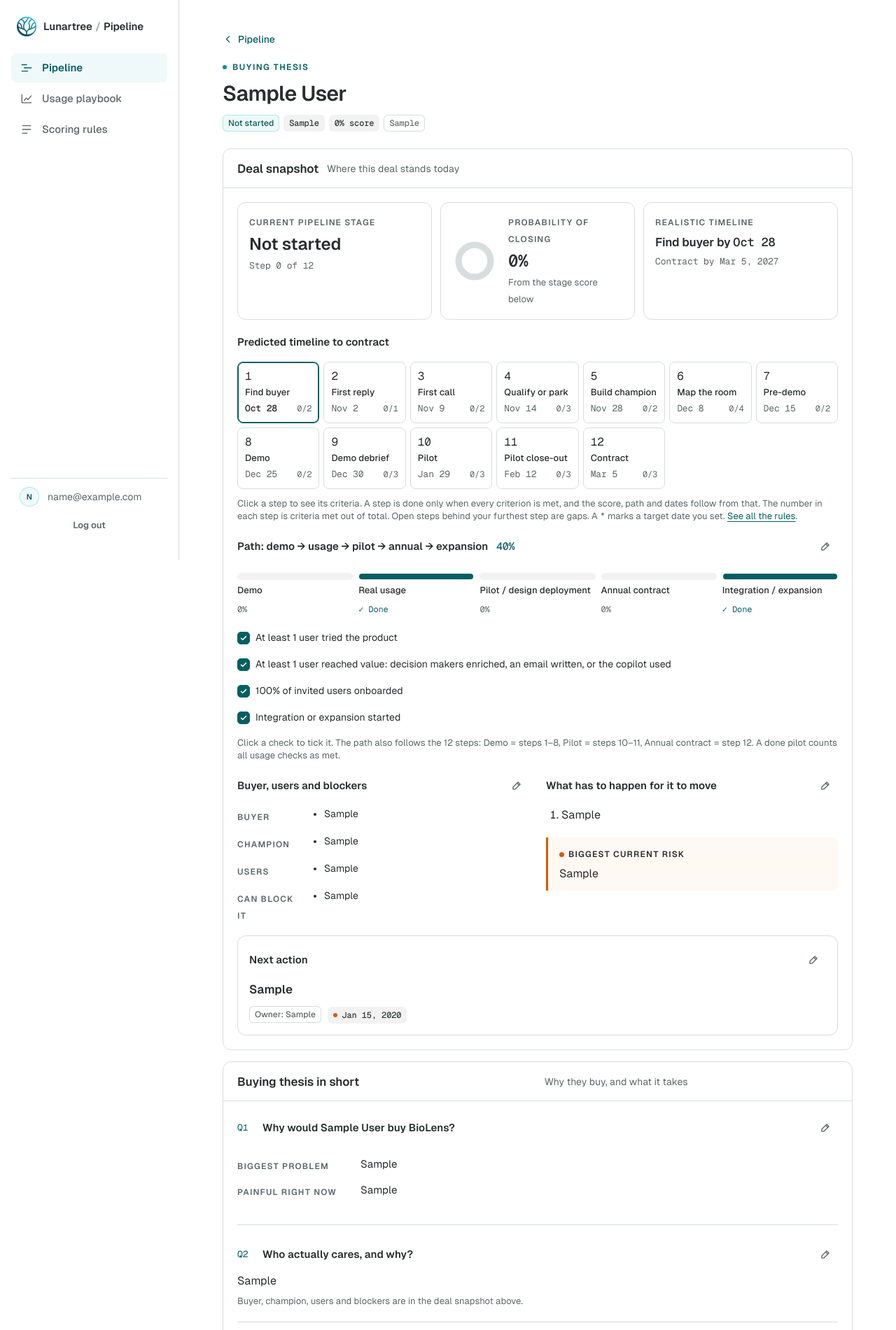
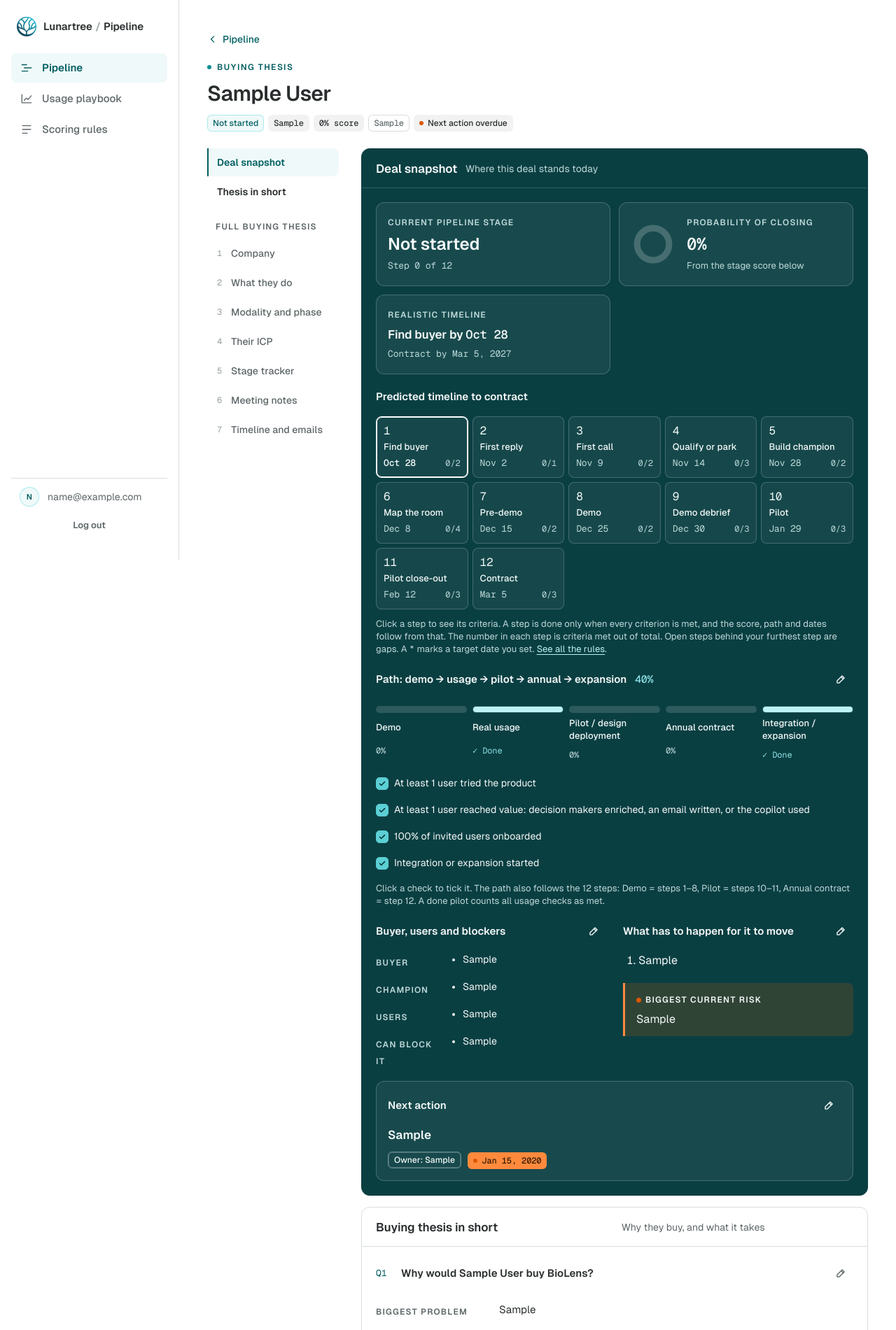
Before and after one commit to siddharthLT/LTPipeline, a Django app: page /accounts/1/ in a window 1280 px wide. Shown: the top 1901 px of the page at 70% size. Run offline with Django 5.2, Linux system fonts and the light colour scheme; a user stored in the database is signed in; tables that the repository leaves empty hold one stand-in row (values such as "Sample post"); data that the repository does not hold is empty.

Commit message:
Thesis page: left section nav, dark deal snapshot; remove Tasks section (next action is the single action record)
Co-Authored-By: Claude Sonnet 5.5 <noreply@anthropic.com>

```diff
--- a/pipeline/forms.py
+++ b/pipeline/forms.py
@@ -2,7 +2,7 @@ import re
 
 from django import forms
 
-from .models import MEETING_PARTS, Account, MeetingNote, SentEmail, Task, TimelineEvent, UsageStage, normalize_domain
+from .models import MEETING_PARTS, Account, MeetingNote, SentEmail, TimelineEvent, UsageStage, normalize_domain
 from .stages import CRITERIA
 
 DOMAIN_RE = re.compile(r'^(?=.{1,253}$)([a-z0-9]([a-z0-9-]{0,61}[a-z0-9])?\.)+[a-z]{2,63}$')
@@ -159,14 +159,6 @@ class EmailForm(StyledModelForm):
         widgets = {'sent_on': DateInput(), 'body': forms.Textarea(attrs={'rows': 10})}
 
 
-class TaskForm(StyledModelForm):
-    class Meta:
-        model = Task
-        fields = ['kind', 'title', 'due_date']
-        labels = {'kind': 'Type', 'title': 'What needs to happen', 'due_date': 'Due date'}
-        widgets = {'title': forms.TextInput(attrs={'placeholder': 'Send pricing to Suneel'}), 'due_date': DateInput()}
-
-
 # --- Deal snapshot, short thesis, commercial path: small forms built from a field spec ---
 def section_form(spec, intro=''):
     """spec: (field, label, kind, hint). kind is text | area | bullets | date | check."""
--- a/pipeline/templates/pipeline/account_detail.html
+++ b/pipeline/templates/pipeline/account_detail.html
@@ -16,9 +16,26 @@
     {% if account.deal_value %}<span class="tag mono">{{ account.deal_value }}</span>{% endif %}
     <span class="tag mono">{{ account.score }}% score</span>
     <span class="tag tag--outline mono">{{ account.domain }}</span>
-    {% if overdue_count %}<span class="tag tag--mark">{{ overdue_count }} overdue</span>{% endif %}
+    {% if account.next_action_date and account.next_action_date < today %}<span class="tag tag--mark">Next action overdue</span>{% endif %}
   </div>
 </header>
+
+<div class="thesis-layout">
+<nav class="toc" aria-label="On this page">
+  <ul class="toc__list">
+    <li><a href="#deal" class="toc__a toc__a--key">Deal snapshot</a></li>
+    <li><a href="#thesis" class="toc__a toc__a--key">Thesis in short</a></li>
+    <li class="toc__sep" aria-hidden="true">Full buying thesis</li>
+    <li><a href="#company" class="toc__a"><span class="mono">1</span>Company</a></li>
+    <li><a href="#overview" class="toc__a"><span class="mono">2</span>What they do</a></li>
+    <li><a href="#profile" class="toc__a"><span class="mono">3</span>Modality and phase</a></li>
+    <li><a href="#icp" class="toc__a"><span class="mono">4</span>Their ICP</a></li>
+    <li><a href="#stages" class="toc__a"><span class="mono">5</span>Stage tracker</a></li>
+    <li><a href="#meetings" class="toc__a"><span class="mono">6</span>Meeting notes</a></li>
+    <li><a href="#timeline" class="toc__a"><span class="mono">7</span>Timeline and emails</a></li>
+  </ul>
+</nav>
+<div class="thesis-main">
 
 {# ===== Deal snapshot ===== #}
 <section class="sec card snapshot" id="deal">
@@ -372,34 +389,8 @@
   </div>
 </section>
 
-{# 8 · Tasks #}
-<section class="sec card" id="tasks">
-  <header class="sec__head">
-    <span class="sec__n mono">8</span><h2 class="t-h3">Tasks and next actions</h2>
-    <button type="button" class="btn btn--ghost btn--sm" data-edit-url="{% url 'pipeline:item_new' account.pk 'task' %}">{% include "partials/plus.html" %} Add task</button>
-  </header>
-  <div class="sec__body">
-    {% if tasks %}
-    <ul class="tasks">
-      {% for t in tasks %}
-      <li class="task{% if t.done %} is-done{% endif %}">
-        <button type="button" class="task__check" role="checkbox" aria-checked="{% if t.done %}true{% else %}false{% endif %}"
-                data-toggle-url="{% url 'pipeline:task_toggle' account.pk t.pk %}" aria-label="Mark {{ t.title }} {% if t.done %}not done{% else %}done{% endif %}">
-          <span class="check-box">{% if t.done %}<svg viewBox="0 0 24 24" width="14" height="14" fill="none" stroke="currentColor" stroke-width="2.6" stroke-linecap="round" stroke-linejoin="round" aria-hidden="true"><path d="M5 12.6l4.3 4.3L19 7.2"/></svg>{% endif %}</span>
-        </button>
-        <span class="task__title">{{ t.title }}</span>
-        <span class="tag {% if t.kind == 'next_action' %}tag--type{% else %}tag--outline{% endif %}">{{ t.get_kind_display }}</span>
-        <span class="task__due mono{% if not t.done and t.due_date < today %} is-overdue{% endif %}">
-          {% if not t.done and t.due_date < today %}<span class="dot-orange" aria-hidden="true"></span>{% endif %}
-          Due {{ t.due_date|date:"M j, Y" }}
-        </span>
-        <button type="button" class="icon-btn icon-btn--sm" data-edit-url="{% url 'pipeline:item_edit' account.pk 'task' t.pk %}" aria-label="Edit task">{% include "partials/pen.html" %}</button>
-      </li>
-      {% endfor %}
-    </ul>
-    {% else %}<p class="t-muted">No tasks yet. Add the next action with a due date.</p>{% endif %}
-  </div>
-</section>
+</div>
+</div>
 
 <dialog class="modal modal--edit" id="edit-modal" aria-labelledby="edit-modal-title">
   <div data-modal-slot></div>
--- a/pipeline/urls.py
+++ b/pipeline/urls.py
@@ -13,7 +13,6 @@ urlpatterns = [
     path('accounts/<int:pk>/edit/<slug:section>/', views.edit_section, name='edit_section'),
     path('accounts/<int:pk>/stage/<int:num>/edit/', views.edit_stage, name='stage_edit'),
     path('accounts/<int:pk>/flag/<slug:flag>/toggle/', views.toggle_flag, name='flag_toggle'),
-    path('accounts/<int:pk>/task/<int:item_id>/toggle/', views.toggle_task, name='task_toggle'),
     path('accounts/<int:pk>/meeting/<int:meeting_id>/part/<slug:part>/', views.edit_meeting_part, name='meeting_part'),
     path('accounts/<int:pk>/<slug:kind>/new/', views.edit_item, name='item_new'),
     path('accounts/<int:pk>/<slug:kind>/<int:item_id>/edit/', views.edit_item, name='item_edit'),
--- a/pipeline/views.py
+++ b/pipeline/views.py
@@ -7,8 +7,8 @@ from django.urls import reverse
 from django.views.decorators.http import require_http_methods, require_POST
 
 from .forms import (SNAPSHOT_FORMS, AccountForm, CompanyForm, EmailForm, EventForm, IcpForm, MeetingForm, OverviewForm,
-                    ProfileForm, StageEditForm, TaskForm, UsageStageForm, meeting_part_form)
-from .models import MEETING_PARTS, Account, MeetingNote, SentEmail, StageProgress, Task, TimelineEvent, UsageStage
+                    ProfileForm, StageEditForm, UsageStageForm, meeting_part_form)
+from .models import MEETING_PARTS, Account, MeetingNote, SentEmail, StageProgress, TimelineEvent, UsageStage
 from .stages import CRITERIA, PATH, STAGE_DAYS, STAGE_NAMES, STAGE_WEIGHTS, STAGES, USAGE_CHECKS
 
 SECTIONS = {
@@ -23,7 +23,6 @@ ITEMS = {
     'meeting': (MeetingNote, MeetingForm, 'meeting', 'meetings'),
     'event': (TimelineEvent, EventForm, 'timeline entry', 'timeline'),
     'email': (SentEmail, EmailForm, 'sent email', 'timeline'),
-    'task': (Task, TaskForm, 'task', 'tasks'),
 }
 
 
@@ -54,9 +53,7 @@ def dashboard(request):
 @login_required
 def account_detail(request, pk):
     account = get_object_or_404(Account.objects.prefetch_related('stage_progress'), pk=pk)
-    tasks = sorted(account.tasks.all(), key=lambda t: (t.done, t.due_date, t.id))
     today = datetime.date.today()
-    open_tasks = [t for t in tasks if not t.done]
     schedule = account.schedule()
     path = account.path_steps()
     return render(request, 'pipeline/account_detail.html', {
@@ -71,9 +68,6 @@ def account_detail(request, pk):
         'meetings': account.meetings.all(),
         'events': account.events.all(),
         'emails': account.emails.all(),
-        'tasks': tasks,
-        'open_task_count': len(open_tasks),
-        'overdue_count': sum(1 for t in open_tasks if t.due_date < today),
         'today': today,
         'nav': 'pipeline',
         'circumference': 439.82,
@@ -144,15 +138,6 @@ def delete_item(request, pk, kind, item_id):
 
 
 @login_required
-@require_POST
-def toggle_task(request, pk, item_id):
-    task = get_object_or_404(Task, pk=item_id, account_id=pk)
-    task.done = not task.done
-    task.save(update_fields=['done'])
-    return JsonResponse({'ok': True, 'anchor': 'tasks'})
-
-
-@login_required
 def playbook(request):
     return render(request, 'pipeline/playbook.html', {'stages': UsageStage.objects.all(), 'nav': 'playbook'})
 
--- a/static/css/app.css
+++ b/static/css/app.css
@@ -329,3 +329,63 @@ th.gantt__acct.gantt__head { padding-left: var(--s-4) !important; }
 .rules-table tr:last-child td { border-bottom: 0; }
 .rules-table ul { margin: 0; padding-left: 18px; display: grid; gap: 4px; }
 .formula { font-family: var(--font-mono); font-size: var(--fs-label); background: var(--surface-2); border-radius: var(--r-sm); padding: var(--s-3) var(--s-4); white-space: pre-wrap; }
+
+/* ---- thesis page: left navigation ---- */
+@media (min-width: 900px) { .page.page--thesis { max-width: 1180px; } }
+.thesis-layout { display: grid; grid-template-columns: minmax(0, 1fr); gap: var(--s-6); align-items: start; }
+.thesis-main { min-width: 0; }
+.thesis-main > .sec:first-child { margin-top: 0; }
+.toc { position: sticky; top: 0; z-index: 5; background: var(--canvas); margin: 0 calc(var(--gutter) * -1); padding: 0 var(--gutter); border-bottom: 1px solid var(--line); }
+.toc__list { list-style: none; margin: 0; padding: 0; display: flex; gap: 4px; overflow-x: auto; }
+.toc__sep { display: none; }
+.toc__a { display: flex; align-items: center; gap: 8px; white-space: nowrap; padding: 12px 10px; font-size: var(--fs-meta); font-weight: 500; color: var(--ink-2); text-decoration: none; border-bottom: 2px solid transparent; }
+.toc__a .mono { font-size: var(--fs-micro); color: var(--ink-3); min-width: 12px; }
+.toc__a:hover { color: var(--ink); }
+.toc__a.is-active { color: var(--teal-deep); border-bottom-color: var(--teal-deep); }
+.toc__a.is-active .mono { color: var(--teal-deep); }
+@media (min-width: 900px) {
+  .thesis-layout { grid-template-columns: 188px minmax(0, 1fr); gap: var(--s-8); }
+  .toc { top: var(--s-6); margin: 0; padding: 0; border-bottom: 0; background: none; }
+  .toc__list { flex-direction: column; gap: 2px; overflow: visible; }
+  .toc__sep { display: block; margin: var(--s-4) 0 var(--s-1); padding: 0 12px; font-size: var(--fs-micro); font-weight: 600; letter-spacing: 0.1em; text-transform: uppercase; color: var(--ink-2); }
+  .toc__a { padding: 8px 12px; border-bottom: 0; border-left: 2px solid transparent; border-radius: 0 var(--r-sm) var(--r-sm) 0; }
+  .toc__a:hover { background: var(--surface-2); }
+  .toc__a.is-active { background: var(--teal-50); border-left-color: var(--teal-deep); }
+  .toc__a--key { font-weight: 600; color: var(--ink); }
+}
+
+/* ---- deal snapshot: dark panel for emphasis. Local tokens flip so inner parts stay readable. ---- */
+.snapshot {
+  --ink: #F4F8F8; --ink-2: #BDD8D9; --ink-3: #7FA6A8; --ink-ctl: #8FB5B6;
+  --line: rgba(255, 255, 255, 0.2); --surface-2: rgba(255, 255, 255, 0.1);
+  --teal-deep: #8FE3E7; --teal: #5BCFD4; --teal-50: rgba(255, 255, 255, 0.07); --teal-200: rgba(91, 207, 212, 0.28);
+  --canvas: #0A3F42; --btn-bg: transparent; --btn-fg: #F4F8F8; --btn-bd: rgba(255, 255, 255, 0.35);
+  background: #0A3F42; border-color: #0A3F42; color: var(--ink);
+}
+.snapshot .sec__head { border-bottom-color: rgba(255, 255, 255, 0.16); }
+.snapshot .kpi, .snapshot .nextact { background: rgba(255, 255, 255, 0.06); }
+.snapshot .nextact.is-empty { background: transparent; }
+.snapshot .risk { background: rgba(220, 88, 0, 0.18); border-left-color: #FF8A3D; }
+.snapshot .tag { background: rgba(255, 255, 255, 0.12); color: var(--ink); border-color: transparent; }
+.snapshot .tag--outline { background: transparent; border: 1px solid rgba(255, 255, 255, 0.35); }
+.snapshot .tag--mark { background: #FF8A3D; color: #2A1200; }
+.snapshot .tstrip__item { background: rgba(255, 255, 255, 0.05); }
+.snapshot .tstrip__item.is-done { background: rgba(91, 207, 212, 0.26); border-color: rgba(91, 207, 212, 0.5); }
+.snapshot .tstrip__item.is-done .tstrip__date, .snapshot .tstrip__item.is-done .tstrip__prog { color: #BDF3F5; }
+.snapshot .tstrip__item.is-gap { border-color: #FF8A3D; }
+.snapshot .tstrip__tag { color: #FFB27D; }
+.snapshot .tstrip__item.is-next { border-color: #fff; box-shadow: inset 0 0 0 1px #fff; }
+.snapshot .tstrip__btn:hover, .snapshot .checks__btn:hover { background: rgba(255, 255, 255, 0.1); }
+.snapshot .checks__box { background: transparent; }
+.snapshot .checks li.is-ok .checks__box { background: #5BCFD4; border-color: #5BCFD4; color: #06383B; }
+.snapshot .pathbar__track { background: rgba(255, 255, 255, 0.14); }
+.snapshot .pathbar__fill { background: #5BCFD4; }
+.snapshot .pathbar__step.is-done .pathbar__fill { background: #BDF3F5; }
+.snapshot .icon-btn { color: var(--ink); }
+.snapshot .icon-btn:hover { background: rgba(255, 255, 255, 0.14); }
+.snapshot .btn--ghost { border-color: rgba(255, 255, 255, 0.4); color: #fff; }
+.snapshot .btn--ghost:hover { background: rgba(255, 255, 255, 0.12); }
+.snapshot a { color: #BDF3F5; }
+.snapshot .donut circle:first-child { stroke: rgba(255, 255, 255, 0.2); }
+.snapshot .note { color: var(--ink-2); }
+.snapshot .t-muted { color: var(--ink-2); }
--- a/static/js/app.js
+++ b/static/js/app.js
@@ -100,3 +100,16 @@ document.addEventListener('click', function (e) {
   row.toggleAttribute('hidden', !open);
   t.setAttribute('aria-expanded', open ? 'true' : 'false');
 });
+
+// Thesis page: highlight the left-nav entry for the section in view.
+(function () {
+  const links = Array.from(document.querySelectorAll('.toc__a'));
+  if (!links.length || !('IntersectionObserver' in window)) return;
+  const byId = new Map(links.map((a) => [a.getAttribute('href').slice(1), a]));
+  const set = (id) => links.forEach((a) => a.classList.toggle('is-active', a === byId.get(id)));
+  const io = new IntersectionObserver((entries) => {
+    entries.forEach((e) => { if (e.isIntersecting) set(e.target.id); });
+  }, { rootMargin: '-15% 0px -70% 0px' });
+  byId.forEach((_, id) => { const el = document.getElementById(id); if (el) io.observe(el); });
+  set(links[0].getAttribute('href').slice(1));
+})();
```
Also changed, not shown: pipeline/tests.py (+3 -23 lines).
